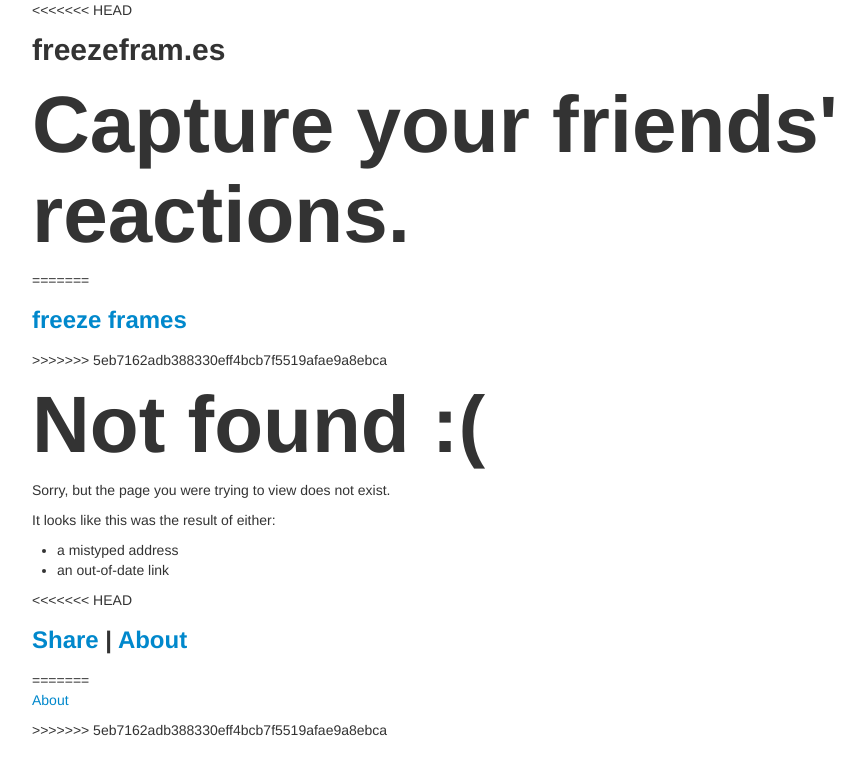
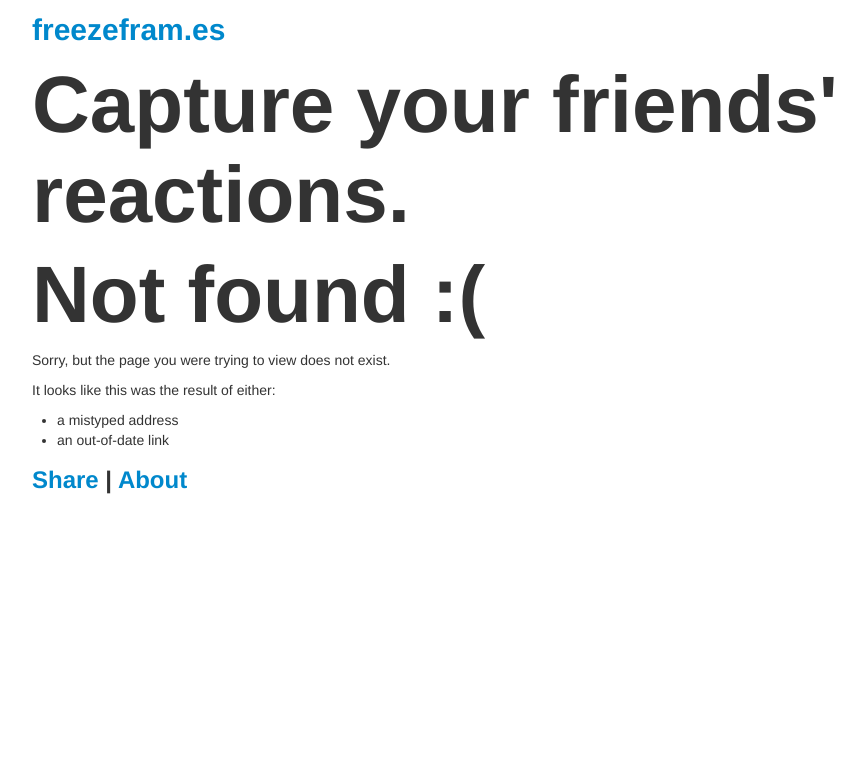
Before and after one commit to mrichardson23/videoreactions, a Flask app: template templates/404.html in a window 1280 px wide. Shown: the top 775 px of the page, without its empty margins (138-1003 px from the left). Run offline with Flask 2, Linux system fonts and the light colour scheme; the template is opened without the code that fills it, so the values that code supplies are empty; parts of the project's set-up code (start-up, migrations or seed data) failed here and were passed over; some libraries are stand-ins or nearby versions; some web fonts are replaced.

Commit message:
reconciling changes on layout/main.html

```diff
--- a/templates/layout/main.html
+++ b/templates/layout/main.html
@@ -29,30 +29,18 @@
             <p class="chromeframe">You are using an outdated browser. <a href="http://browsehappy.com/">Upgrade your browser today</a> or <a href="http://www.google.com/chromeframe/?redirect=true">install Google Chrome Frame</a> to better experience this site.</p>
         <![endif]-->
         <div class="container">
-<<<<<<< HEAD
-			<h2>freezefram.es</h2>
-            <h1 class="pageheader">
-                <!--<a href="/">Video Reactions</a>-->
+			<h2 class="pageheader">
+                <a href="/">freezefram.es</a>
+            </h2>
+            <h1>
                 Capture your friends' reactions.
             </h1>
-=======
-
-            <h3 class="pageheader">
-                <a href="/">freeze frames</a>
-            </h3>
-
->>>>>>> 5eb7162adb388330eff4bcb7f5519afae9a8ebca
 
             {% block body %}{% endblock %}
 
-
             <footer>
-<<<<<<< HEAD
-                <h3><a href="http://itppyweb.herokuapp.com">Share</a> | <a href="http://itppyweb.herokuapp.com">About</a>
+                <h3><a href="/">Share</a> | <a href="about">About</a>
                </h3>
-=======
-                <p><a href="about">About</a></p>
->>>>>>> 5eb7162adb388330eff4bcb7f5519afae9a8ebca
             </footer>
 
         </div> <!-- /container -->
```
